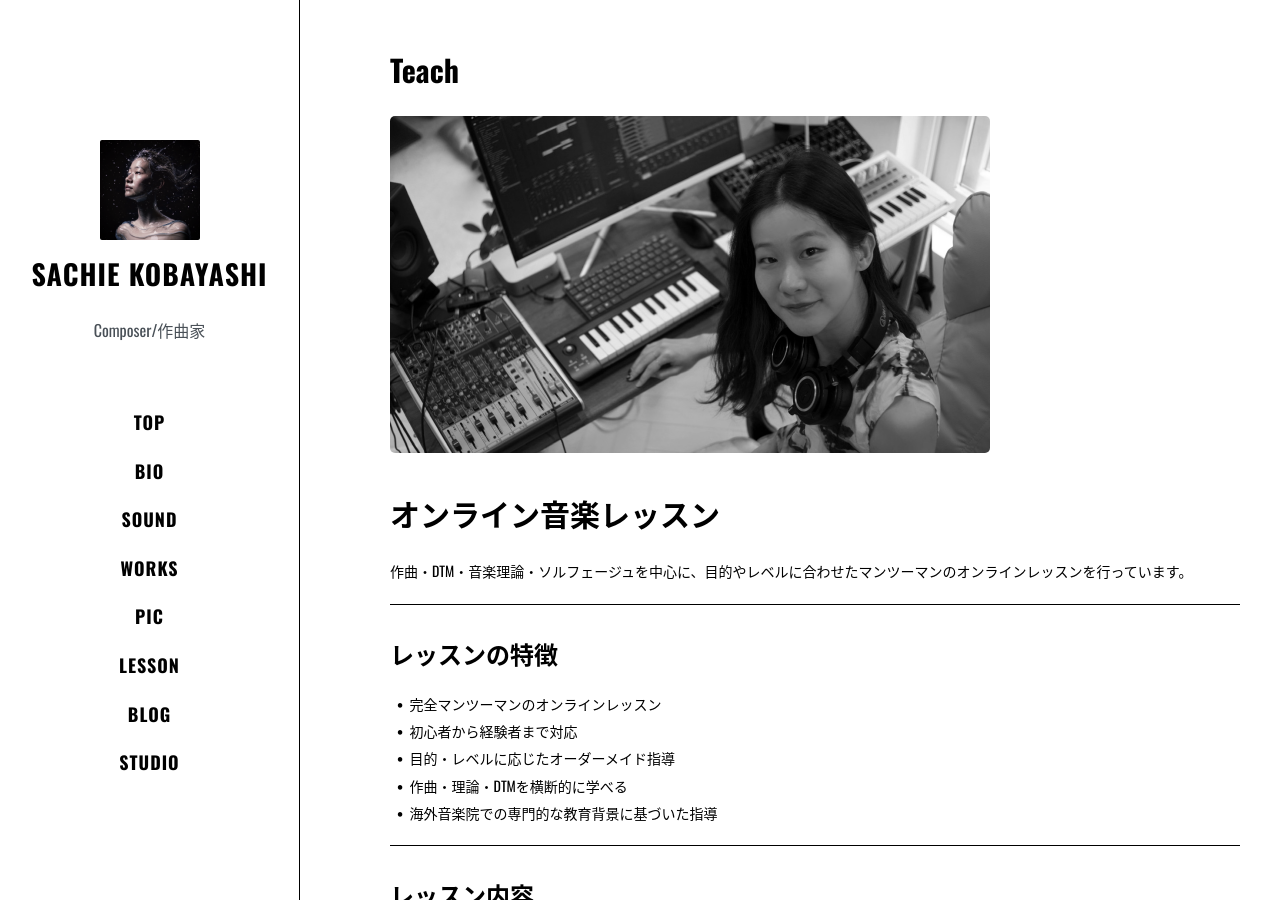
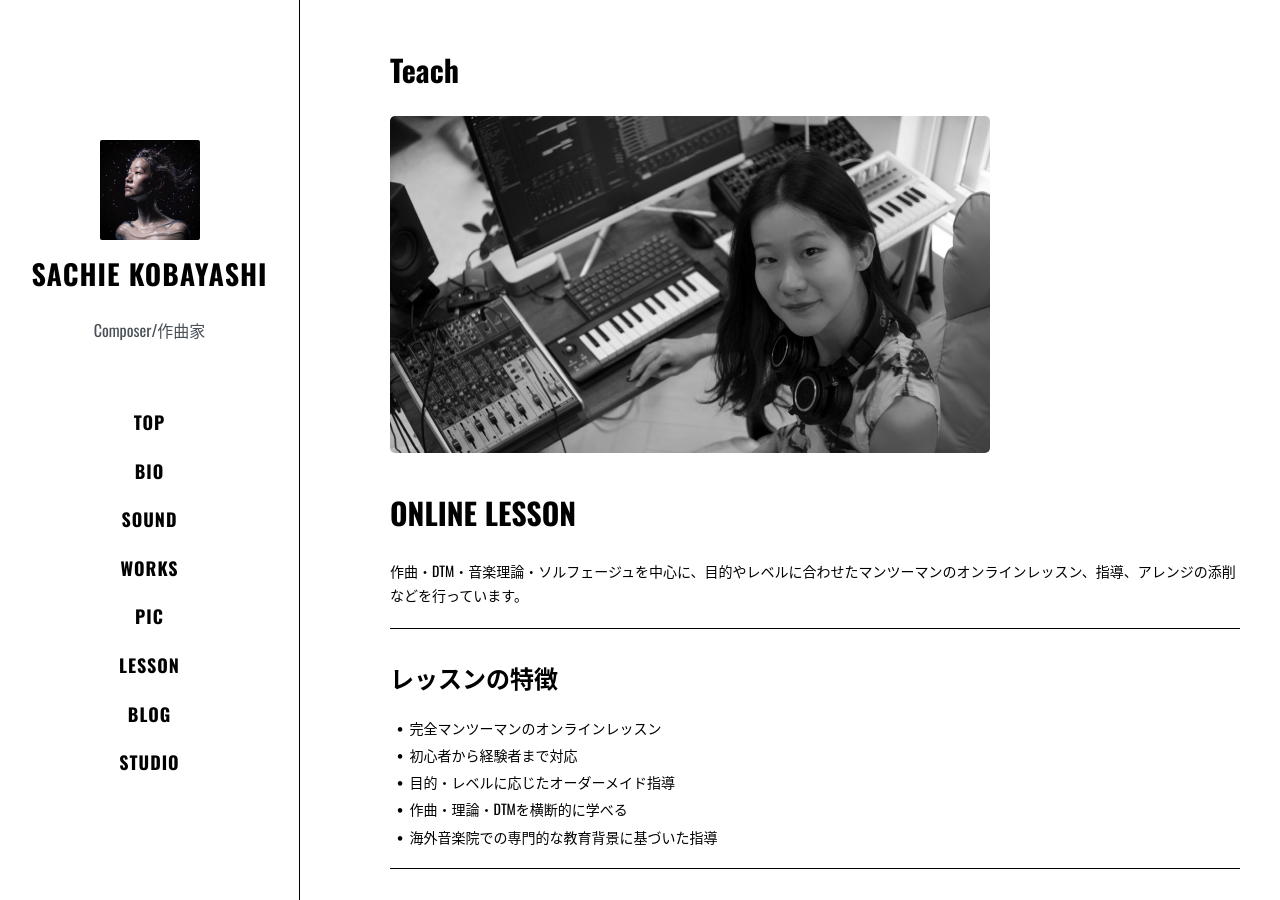
Before and after one commit to kbys88/kbys88.github.io, a Jekyll site: the page built from archive/Teach.md, in a window 1280 px wide and 900 px high. Built offline with Jekyll 4.4.1, drawn with Linux system fonts in a browser that asks for light colours; nearby versions of some CDN libraries; some web fonts are replaced.

Commit message:
Update Teach.md

```diff
--- a/archive/Teach.md
+++ b/archive/Teach.md
@@ -6,10 +6,10 @@ permalink: /teach/
 
 <img src="{{ '/images/lesson.png' | relative_url }}" alt="Lesson Image" style="max-width:100%; height:auto;">
 
-<h1>オンライン音楽レッスン</h1>
+<h1>ONLINE LESSON</h1>
 
 <p>
-作曲・DTM・音楽理論・ソルフェージュを中心に、目的やレベルに合わせたマンツーマンのオンラインレッスンを行っています。
+作曲・DTM・音楽理論・ソルフェージュを中心に、目的やレベルに合わせたマンツーマンのオンラインレッスン、指導、アレンジの添削などを行っています。
 </p>
 
 <hr>
```
